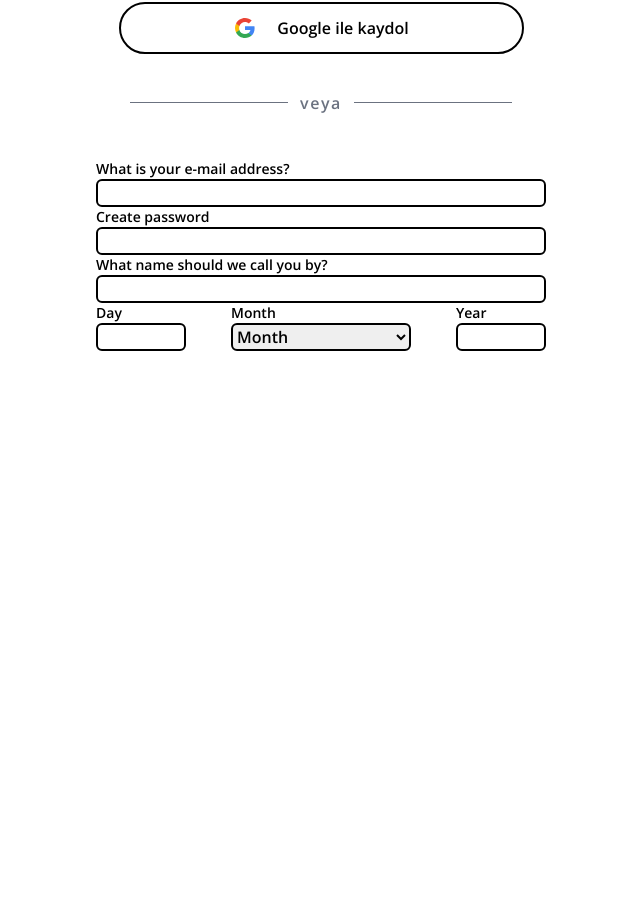
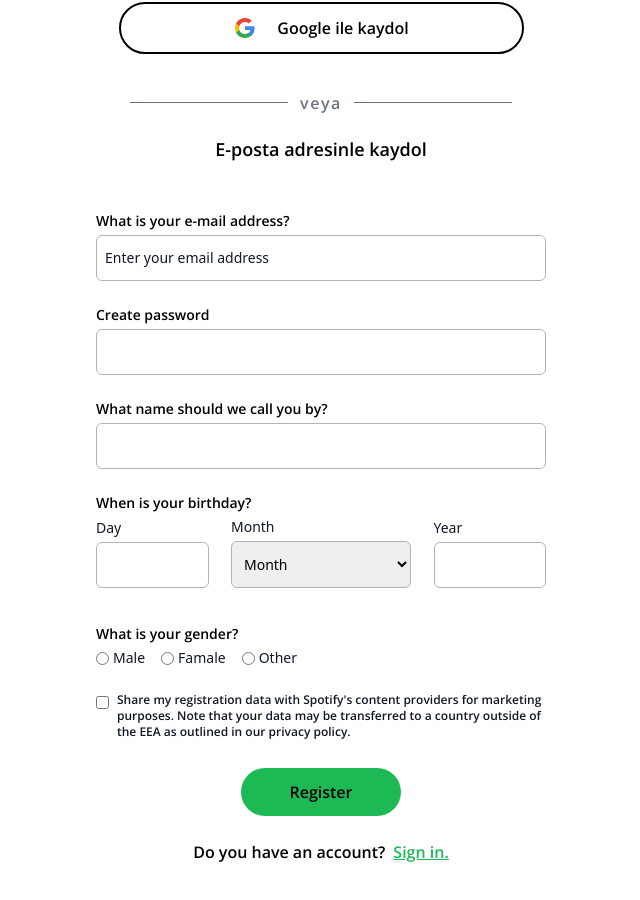
Before and after one commit to mertsak/Spotifyres, a Next.js app: page /register in a window 1280 px wide. Shown: the part 298-1198 px from the top of the page, without its empty margins (319-959 px from the left). Before the commit the page ends 800 px from the top, so only its background shows below. Built offline with nearby package versions, Linux system fonts and the light colour scheme.

Commit message:
Register page end design

```diff
--- a/package.json
+++ b/package.json
@@ -18,6 +18,7 @@
     "react-icons": "^4.8.0",
     "react-range": "^1.8.14",
     "react-redux": "^8.0.5",
+    "react-toastify": "^9.1.3",
     "react-use": "^17.4.0",
     "yup": "^1.1.1"
   },
--- a/src/app/(notDasboard)/register/page.js
+++ b/src/app/(notDasboard)/register/page.js
@@ -2,9 +2,9 @@
 
 const page = () => {
   return (
-    <div className="flex flex-col justify-center items-center w-[450px] mx-auto text-center">
+    <div className="flex flex-col justify-center pt-10 pb-20 items-center w-[450px] mx-auto text-center">
       {/*  Header */}
-      <div className="mt-10 mb-8 w-full flex flex-col justify-center items-center">
+      <div className="mb-8 w-full flex flex-col justify-center items-center">
         {/*  LOGO */}
         <svg
           role="img"
--- a/src/components/RegisterForm.jsx
+++ b/src/components/RegisterForm.jsx
@@ -1,9 +1,21 @@
 "use client";
-import React from "react";
 import { useFormik } from "formik";
+import Link from "next/link";
 import * as Yup from "yup";
+import { ToastContainer, toast } from "react-toastify";
+import "react-toastify/dist/ReactToastify.css";
 
 const RegisterForm = () => {
+  const notify = (values) => {
+    if (
+      values.shareInfo === "" ||
+      values.shareInfo === false ||
+      values.firstName === ""
+    ) {
+      toast.error("Please fill in all fields.");
+    }
+  };
+
   const formik = useFormik({
     initialValues: {
       firstName: "",
@@ -12,35 +24,46 @@
       day: "",
       month: "",
       year: "",
+      gender: "",
+      shareInfo: "",
     },
     validationSchema: Yup.object({
       firstName: Yup.string()
-        .max(15, "Must be 15 characters or less")
+        .min(6, "Must be 6 characters or more.")
+        .max(15, "Must be 15 characters or less.")
         .required("Required"),
       email: Yup.string()
         .email("Invalid email address")
-        .required("E-posta adresini girmen gerekiyor."),
+        .required("You need to enter your e-mail address."),
       password: Yup.string()
-        .min(6, "Şifreniz en az 6 karakter olmalıdır.")
-        .required("Şifrenizi girmen gerekiyor."),
-      day: Yup.string().required("Günü seçmen gerekiyor."),
-      month: Yup.string().required("Ayı seçmen gerekiyor."),
-      year: Yup.string().required("Yılı seçmen gerekiyor."),
+        .required("You need to enter a password.")
+        .matches(
+          /^(?=.*[a-z])(?=.*[A-Z])(?=.*[0-9])(?=.*[!@#\$%\^&\*])(?=.{8,})/,
+          "Must Contain 8 Characters, One Uppercase, One Lowercase, One Number and One Special Case Character."
+        ),
+      day: Yup.string().required("Enter a valid day of the month."),
+      month: Yup.string().required("Choose the month you were born."),
+      year: Yup.string().required("Enter a valid year."),
+      gender: Yup.string().required("You need to choose your gender."),
+      shareInfo: Yup.string().required("Required"),
     }),
     onSubmit: (values) => {
-      alert(JSON.stringify(values, null, 2));
+      console.log(values);
     },
   });
+
   return (
     <form
-      className="w-full flex flex-col justify-center items-start"
+      className="w-full flex flex-col gap-6 justify-center items-start text-black"
       onSubmit={formik.handleSubmit}
     >
-      <h2 className="mx-auto w-full">E-posta adresinle kaydol</h2>
+      <h2 className="mx-auto w-full text-lg">E-posta adresinle kaydol</h2>
+
+      <ToastContainer />
 
       {/* Email  */}
-
-      <label className="text-sm text-black" htmlFor="email">
+      <div className="flex flex-col justify-center items-start w-full">
+        <label className="text-sm mb-1" htmlFor="email">
           What is your e-mail address?
         </label>
         <input
@@ -50,15 +73,17 @@
           onChange={formik.handleChange}
           onBlur={formik.handleBlur}
           value={formik.values.email}
-        className="w-full border-2 border-black rounded-md text-black"
+          className="w-full border border-sidebar_text placeholder:text-gray-900 rounded-md py-3 pl-2 font-sans text-sm"
+          placeholder="Enter your email address"
         />
         {formik.touched.email && formik.errors.email ? (
-        <div className="text-red-600">{formik.errors.email}</div>
+          <div className="text-red-500 text-xs mt-1">{formik.errors.email}</div>
         ) : null}
+      </div>
 
       {/* Password  */}
-
-      <label className="text-sm text-black" htmlFor="email">
+      <div className="flex flex-col justify-center items-start w-full">
+        <label className="text-sm mb-1" htmlFor="email">
           Create password
         </label>
         <input
@@ -68,15 +93,18 @@
           onChange={formik.handleChange}
           onBlur={formik.handleBlur}
           value={formik.values.password}
-        className="w-full border-2 border-black rounded-md text-black"
+          className="w-full border border-sidebar_text placeholder:text-gray-900 rounded-md py-3 pl-2 font-sans text-sm"
         />
         {formik.touched.password && formik.errors.password ? (
-        <div className="text-red-600">{formik.errors.password}</div>
+          <div className="text-red-500 text-xs text-left mt-1">
+            {formik.errors.password}
+          </div>
         ) : null}
+      </div>
 
       {/* Firstname  */}
-
-      <label className="text-sm text-black" htmlFor="firstName">
+      <div className="flex flex-col justify-center items-start w-full">
+        <label className="text-sm mb-1" htmlFor="firstName">
           What name should we call you by?
         </label>
         <input
@@ -86,17 +114,26 @@
           onChange={formik.handleChange}
           onBlur={formik.handleBlur}
           value={formik.values.firstName}
-        className="w-full border-2 border-black rounded-md text-black"
+          className="w-full border border-sidebar_text placeholder:text-gray-900 rounded-md py-3 pl-2 font-sans text-sm"
         />
         {formik.touched.firstName && formik.errors.firstName ? (
-        <div className="text-red-600">{formik.errors.firstName}</div>
+          <div className="text-red-500 text-xs mt-1">
+            {formik.errors.firstName}
+          </div>
         ) : null}
+      </div>
+
+      {/* Birthday  */}
+      <div className="flex flex-col justify-center items-start w-full">
+        <p className="mb-1 text-sm">When is your birthday?</p>
 
         <div className="w-full flex justify-between items-center">
           {/* Day  */}
-
-        <div className="flex w-[20%] flex-col justify-center items-center">
-          <label className="text-sm text-black text-left w-full" htmlFor="day">
+          <div className="flex w-[25%] flex-col justify-center items-center">
+            <label
+              className="text-sm text-left w-full mb-1 text-gray-900 font-sans"
+              htmlFor="day"
+            >
               Day
             </label>
             <input
@@ -106,17 +143,14 @@
               onChange={formik.handleChange}
               onBlur={formik.handleBlur}
               value={formik.values.day}
-            className="w-full border-2 border-black rounded-md text-black"
+              className="w-full border border-sidebar_text placeholder:text-gray-900 rounded-md py-3 pl-2 font-sans text-sm"
             />
-          {formik.touched.day && formik.errors.day ? (
-            <div className="text-red-600">{formik.errors.day}</div>
-          ) : null}
           </div>
 
           {/* Month  */}
           <div className="flex w-[40%] flex-col justify-center items-center">
             <label
-            className="text-sm text-black text-left w-full"
+              className="text-sm  text-left w-full mb-1 text-gray-900 font-sans"
               htmlFor="month"
             >
               Month
@@ -127,35 +161,30 @@
               onChange={formik.handleChange}
               onBlur={formik.handleBlur}
               value={formik.values.month}
-            className="w-full border-2 border-black rounded-md text-black"
+              className="w-full border border-sidebar_text placeholder:text-gray-900 rounded-md py-3 pl-2 font-sans text-sm"
             >
-            <option className="text-black" value="" label="Month" />
-            <option className="text-black" value="january" label="January" />
-            <option className="text-black" value="february" label="February" />
-            <option className="text-black" value="march" label="March" />
-            <option className="text-black" value="april" label="April" />
-            <option className="text-black" value="may" label="May" />
-            <option className="text-black" value="june" label="June" />
-            <option className="text-black" value="july" label="July" />
-            <option className="text-black" value="august" label="August" />
-            <option
-              className="text-black"
-              value="september"
-              label="September"
-            />
-            <option className="text-black" value="october" label="October" />
-            <option className="text-black" value="november" label="November" />
-            <option className="text-black" value="december" label="December" />
+              <option value="" label="Month" />
+              <option value="january" label="January" />
+              <option value="february" label="February" />
+              <option value="march" label="March" />
+              <option value="april" label="April" />
+              <option value="may" label="May" />
+              <option value="june" label="June" />
+              <option value="july" label="July" />
+              <option value="august" label="August" />
+              <option value="september" label="September" />
+              <option value="october" label="October" />
+              <option value="november" label="November" />
+              <option value="december" label="December" />
             </select>
-
-          {formik.touched.month && formik.errors.month ? (
-            <div className="text-red-600">{formik.errors.month}</div>
-          ) : null}
           </div>
 
           {/* Year  */}
-        <div className="flex w-[20%] flex-col justify-center items-center">
-          <label className="text-sm text-black text-left w-full" htmlFor="year">
+          <div className="flex w-[25%] flex-col justify-center items-center">
+            <label
+              className="text-sm text-left w-full mb-1 text-gray-900 font-sans"
+              htmlFor="year"
+            >
               Year
             </label>
             <input
@@ -165,15 +194,119 @@
               onChange={formik.handleChange}
               onBlur={formik.handleBlur}
               value={formik.values.year}
-            className="w-full border-2 border-black rounded-md text-black"
+              className="w-full border border-sidebar_text placeholder:text-gray-900 rounded-md py-3 pl-2 font-sans text-sm"
             />
+          </div>
+        </div>
+
+        {/* Error  */}
+        <div className="flex flex-col justify-center items-start w-full mt-3">
+          {formik.touched.day && formik.errors.day ? (
+            <div className="text-red-500 text-xs">{formik.errors.day}</div>
+          ) : null}
+
+          {formik.touched.month && formik.errors.month ? (
+            <div className="text-red-500 text-xs">{formik.errors.month}</div>
+          ) : null}
+
           {formik.touched.year && formik.errors.year ? (
-            <div className="text-red-600">{formik.errors.year}</div>
+            <div className="text-red-500 text-xs">{formik.errors.year}</div>
           ) : null}
         </div>
       </div>
 
-      <button type="submit">Submit</button>
+      {/* gender  */}
+      <div className="flex flex-col justify-center items-start w-full">
+        <p className="text-sm mb-1">What is your gender?</p>
+
+        <div className="flex justify-start gap-4 items-center w-full">
+          <label className="flex justify-center items-center gap-1 text-gray-900 font-sans text-sm">
+            <input
+              id="male"
+              name="gender"
+              type="radio"
+              onChange={formik.handleChange}
+              onBlur={formik.handleBlur}
+              value="two"
+              className="w-full border border-sidebar_text  rounded-md py-3 pl-2"
+            />
+            Male
+          </label>
+          <label className="flex justify-center items-center gap-1 text-gray-900 font-sans text-sm">
+            <input
+              id="famale"
+              name="gender"
+              type="radio"
+              onChange={formik.handleChange}
+              onBlur={formik.handleBlur}
+              value="one"
+              className="w-full border border-sidebar_text rounded-md py-3 pl-2 "
+            />
+            Famale
+          </label>
+          <label className="flex justify-center items-center gap-1 text-gray-900 font-sans text-sm">
+            <input
+              id="other"
+              name="gender"
+              type="radio"
+              onChange={formik.handleChange}
+              onBlur={formik.handleBlur}
+              value="other"
+              className="w-full border border-sidebar_text rounded-md py-3 pl-2"
+            />
+            Other
+          </label>
+        </div>
+
+        {formik.touched.gender && formik.errors.gender ? (
+          <div className="text-red-500 text-xs">{formik.errors.gender}</div>
+        ) : null}
+      </div>
+
+      {/* share info  */}
+      <div className="flex flex-col justify-center items-start w-full">
+        <div className="flex justify-center items-start mb-1 gap-2">
+          <input
+            id="shareInfo"
+            name="shareInfo"
+            type="checkbox"
+            onChange={formik.handleChange}
+            onBlur={formik.handleBlur}
+            value={formik.values.shareInfo}
+            className="mt-1"
+          />
+          <label className="text-xs text-left text-gray-900">
+            Share my registration data with Spotify's content providers for
+            marketing purposes. Note that your data may be transferred to a
+            country outside of the EEA as outlined in our privacy policy.
+          </label>
+        </div>
+
+        {formik.touched.shareInfo && formik.errors.shareInfo ? (
+          <div className="text-red-500 text-xs">{formik.errors.shareInfo}</div>
+        ) : null}
+      </div>
+
+      {/* register button  */}
+      <div className="flex justify-center items-center w-full">
+        <button
+          onClick={() => notify(formik.values)}
+          className="bg-spotify_green flex justify-center items-center px-12 py-3 rounded-full hover:scale-105 duration-300"
+          type="submit"
+        >
+          Register
+        </button>
+      </div>
+
+      {/* have account  */}
+      <div className="flex justify-center items-center w-full">
+        <span className="flex justify-center items-center gap-2">
+          Do you have an account?
+          <Link href="login" className="text-spotify_green underline">
+            Sign in.
+          </Link>
+        </span>
+      </div>
     </form>
   );
 };
```
Also changed, not shown: 1 other file (tests, documents, lock files or other folders). Lines whose indentation alone changed are shown as unchanged.
